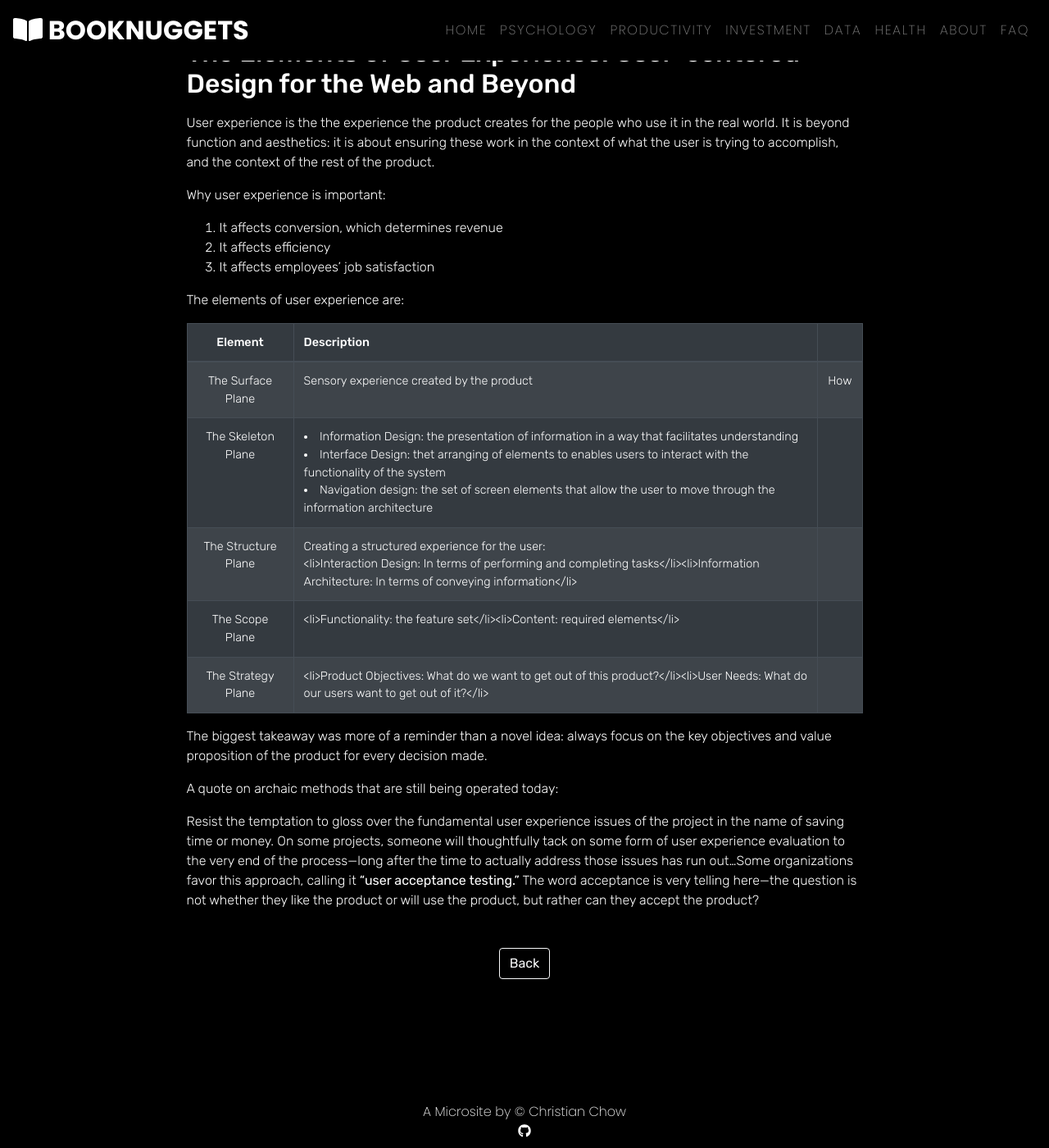
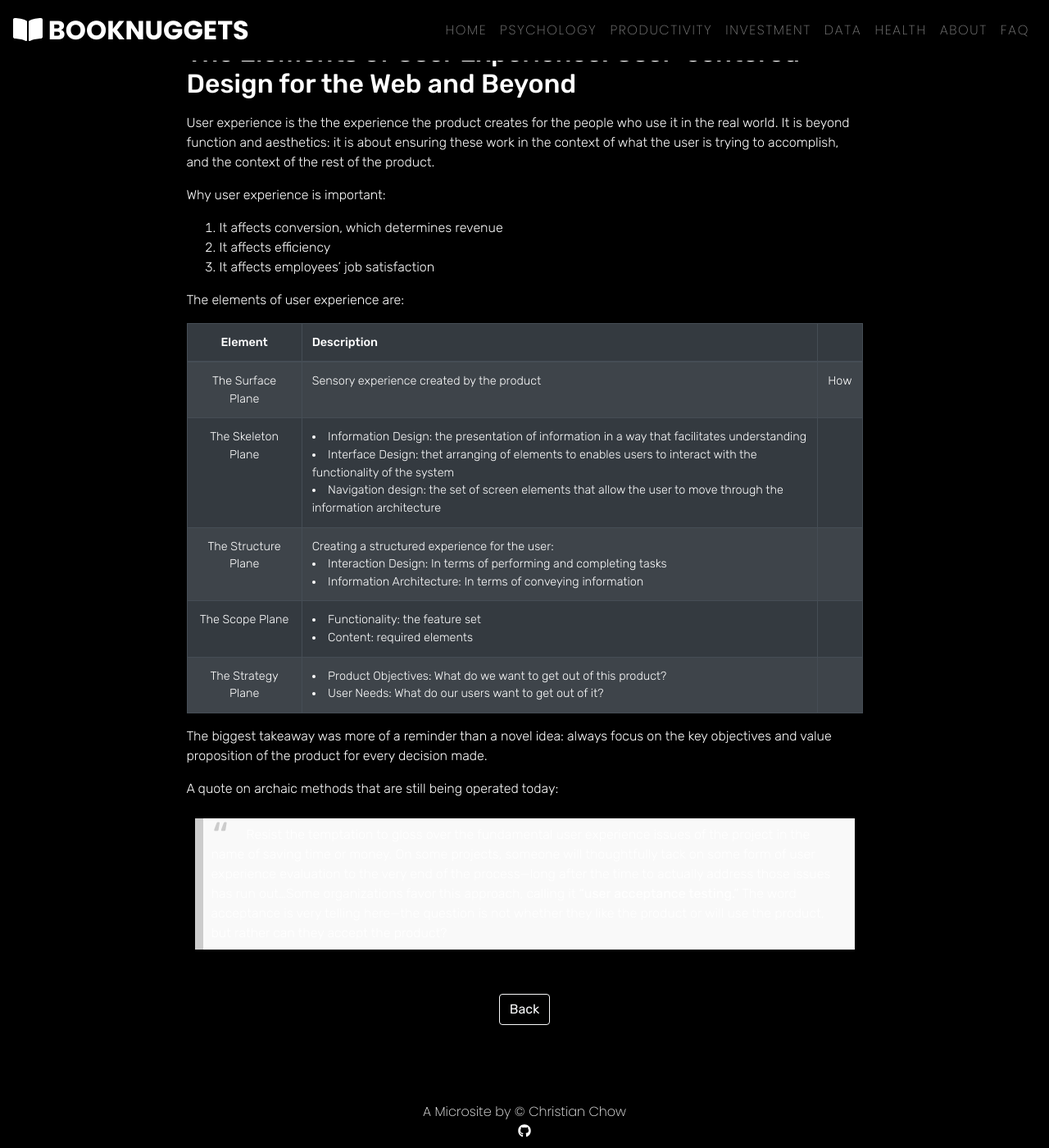
Before and after one commit to chrischow/booknuggets, a Jekyll site: the page built from _posts/2020-05-19-2020_15-the-elements-of-user-experience.md, in a window 1280 px wide and 1400 px high, scrolled down 500 px. Shown: the whole window at 82% size. Built offline with Jekyll 4.4.1, drawn with Linux system fonts in a browser that asks for light colours; nearby versions of some CDN libraries; comment, search, counter and statistics services are not loaded.

Commit message:
Add blockquote CSS; Add nomarkdown tags to list items in tables

```diff
--- a/_posts/2020-05-19-2020_15-the-elements-of-user-experience.md
+++ b/_posts/2020-05-19-2020_15-the-elements-of-user-experience.md
@@ -19,9 +19,9 @@ The elements of user experience are:
 | :-----: | :---------- |
 | The Surface Plane | Sensory experience created by the product | How
 | The Skeleton Plane | {::nomarkdown}<li>Information Design: the presentation of information in a way that facilitates understanding</li><li>Interface Design: thet arranging of elements to enables users to interact with the functionality of the system</li><li>Navigation design: the set of screen elements that allow the user to move through the information architecture</li>{:/} |
-| The Structure Plane | Creating a structured experience for the user:<br><li>Interaction Design: In terms of performing and completing tasks</li><li>Information Architecture: In terms of conveying information</li> |
-| The Scope Plane | <li>Functionality: the feature set</li><li>Content: required elements</li> |
-| The Strategy Plane | <li>Product Objectives: What do we want to get out of this product?</li><li>User Needs: What do our users want to get out of it?</li> |
+| The Structure Plane | Creating a structured experience for the user:<br>{::nomarkdown}<li>Interaction Design: In terms of performing and completing tasks</li><li>Information Architecture: In terms of conveying information</li>{:/} |
+| The Scope Plane | {::nomarkdown}<li>Functionality: the feature set</li><li>Content: required elements</li>{:/} |
+| The Strategy Plane | {::nomarkdown}<li>Product Objectives: What do we want to get out of this product?</li><li>User Needs: What do our users want to get out of it?</li>{:/} |
 
 The biggest takeaway was more of a reminder than a novel idea: always focus on the key objectives and value proposition of the product for every decision made.
 
--- a/css/custom.css
+++ b/css/custom.css
@@ -164,3 +164,22 @@ ol > li > ol {
         padding: 10px;
     }
 }
+
+blockquote {
+    background: #f9f9f9;
+    border-left: 10px solid #ccc;
+    margin: 1.5em 10px;
+    padding: 0.5em 10px;
+    quotes: "\201C""\201D""\2018""\2019";
+}
+blockquote:before {
+    color: #ccc;
+    content: open-quote;
+    font-size: 4em;
+    line-height: 0.1em;
+    margin-right: 0.25em;
+    vertical-align: -0.4em;
+}
+blockquote p {
+    display: inline;
+}
```
